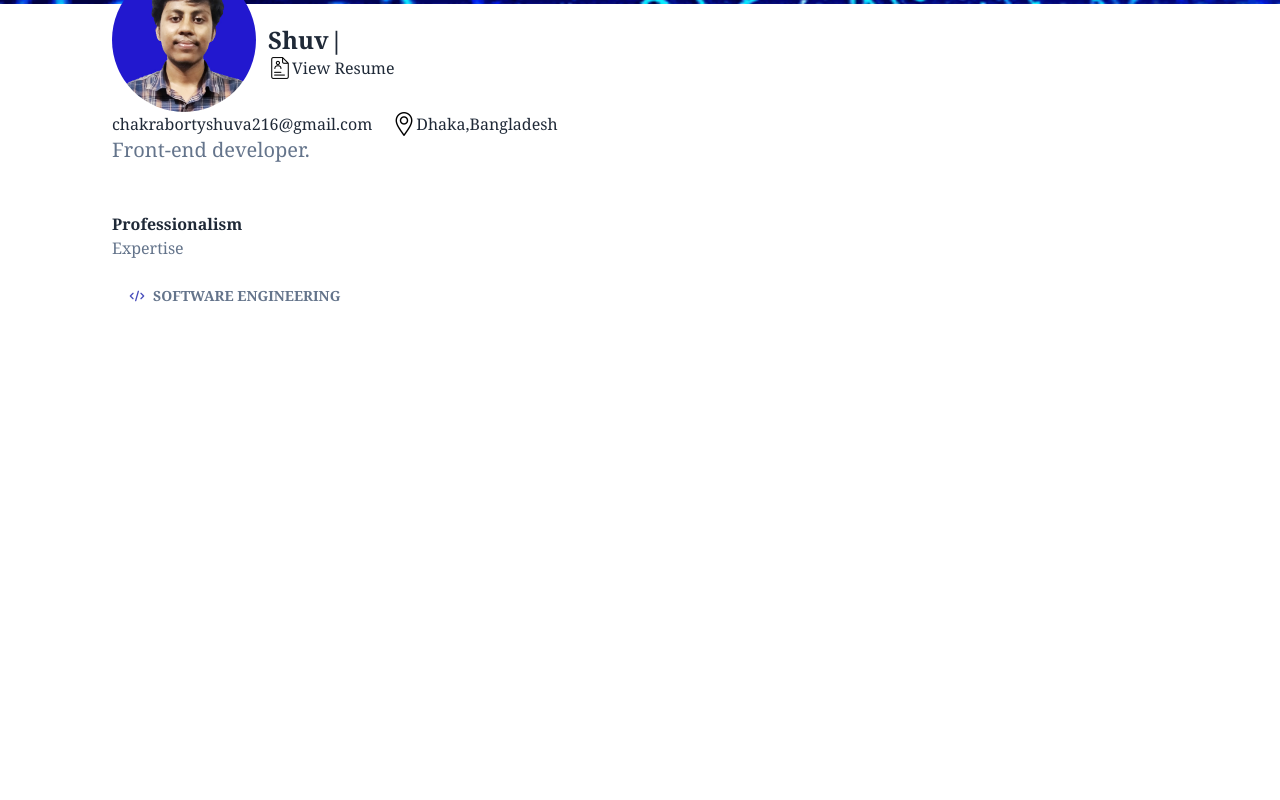
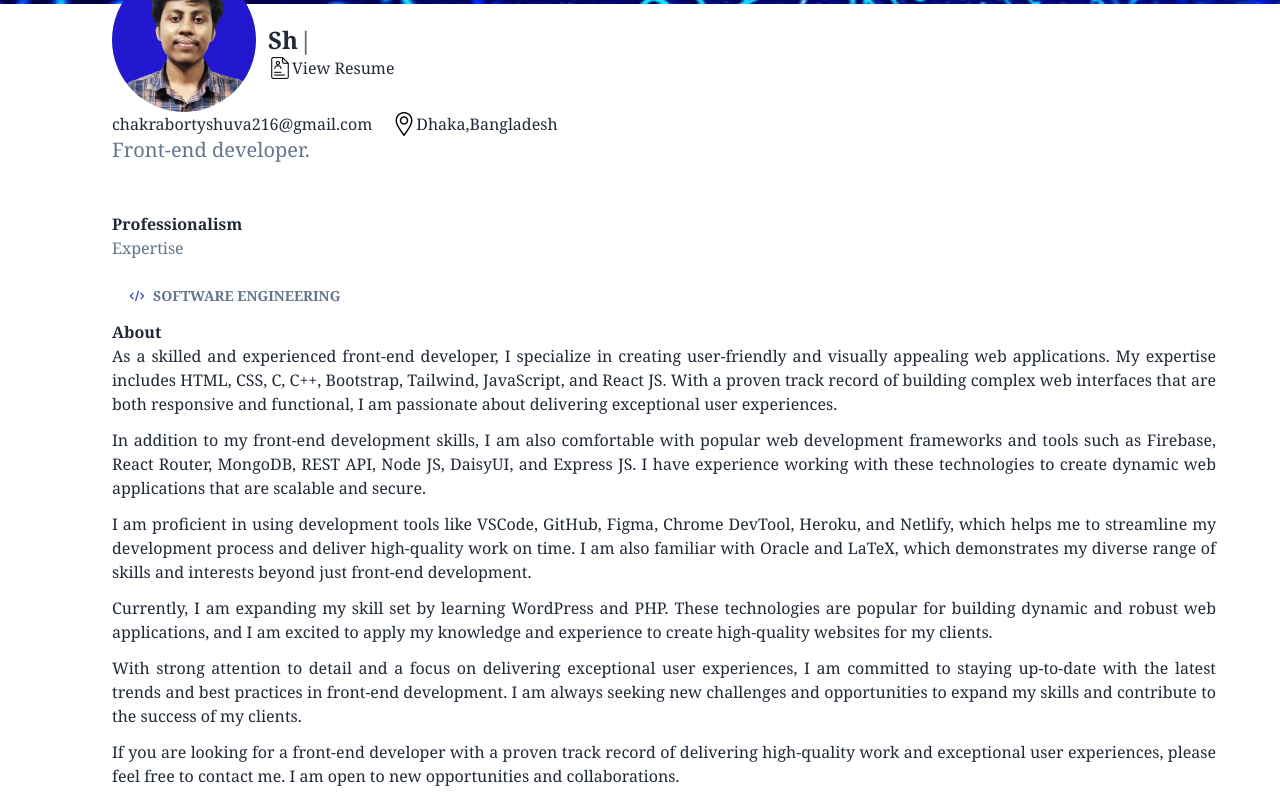
Before and after one commit to Shuvapandit/myportfolio, a React (Vite) app: page / in a window 1280 px wide. Shown: the part 436-1236 px from the top of the page. Before the commit the page ends 800 px from the top, so only its background shows below. Built offline with nearby package versions, Linux system fonts and the light colour scheme.

Commit message:
about section added

```diff
--- /dev/null
+++ b/src/pages/About/About.jsx
@@ -0,0 +1,19 @@
+import React from 'react'
+
+function About() {
+  return (
+    <div>
+<p className='text-base font-semibold'>About</p>
+<div className='text-justify mr-16'>
+<p className='mb-3'>As a skilled and experienced front-end developer, I specialize in creating user-friendly and visually appealing web applications. My expertise includes HTML, CSS, C, C++, Bootstrap, Tailwind, JavaScript, and React JS. With a proven track record of building complex web interfaces that are both responsive and functional, I am passionate about delivering exceptional user experiences.</p>
+<p className='mb-3'>In addition to my front-end development skills, I am also comfortable with popular web development frameworks and tools such as Firebase, React Router, MongoDB, REST API, Node JS, DaisyUI, and Express JS. I have experience working with these technologies to create dynamic web applications that are scalable and secure.</p>
+<p className='mb-3'>I am proficient in using development tools like VSCode, GitHub, Figma, Chrome DevTool, Heroku, and Netlify, which helps me to streamline my development process and deliver high-quality work on time. I am also familiar with Oracle and LaTeX, which demonstrates my diverse range of skills and interests beyond just front-end development.</p>
+<p className='mb-3'>Currently, I am expanding my skill set by learning WordPress and PHP. These technologies are popular for building dynamic and robust web applications, and I am excited to apply my knowledge and experience to create high-quality websites for my clients.</p>
+<p className='mb-3'>With strong attention to detail and a focus on delivering exceptional user experiences, I am committed to staying up-to-date with the latest trends and best practices in front-end development. I am always seeking new challenges and opportunities to expand my skills and contribute to the success of my clients.</p>
+<p className='mb-3'>If you are looking for a front-end developer with a proven track record of delivering high-quality work and exceptional user experiences, please feel free to contact me. I am open to new opportunities and collaborations.</p>
+</div>
+    </div>
+  )
+}
+
+export default About
--- a/src/pages/Home/Home.jsx
+++ b/src/pages/Home/Home.jsx
@@ -6,6 +6,7 @@ import cvlogo from "../../images/resume24.png";
 import location from "../../images/location.png";
 import "./Home.css";
 import Professionalism from "../Professionalism/Professionalism";
+import About from "../About/About";
 function Home() {
   return (
     <div>
@@ -77,6 +78,9 @@ function Home() {
       <div className="proflism ml-28 mt-12">
       <Professionalism/>
       </div>
+      <div className="Aboutsection ml-28">
+        <About/>
+      </div>
 
 
 
```
